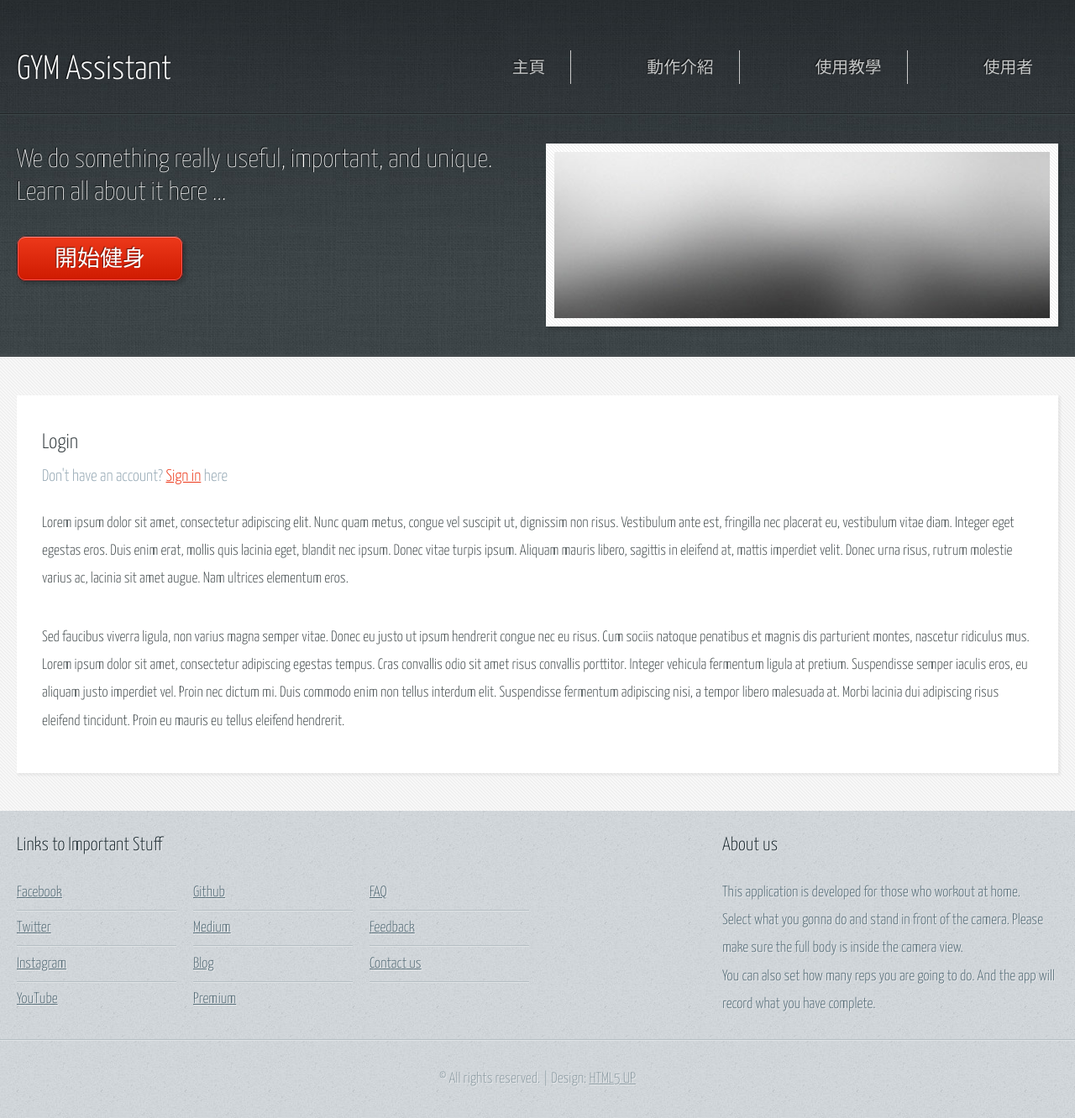
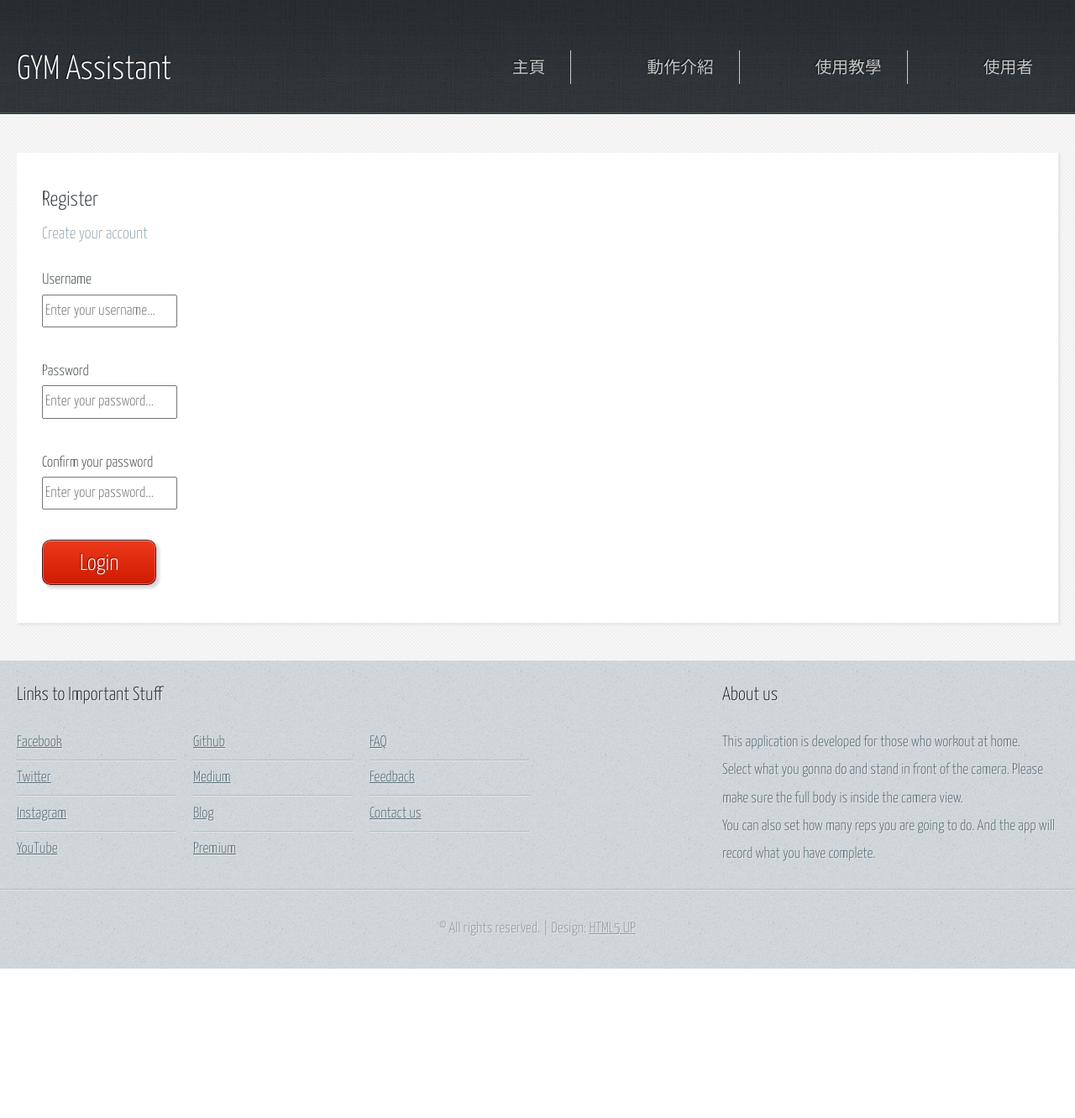
Before and after one commit to DinoQYZ/Senior-Project-mediapipe-flask-postgres, a Flask app: page /register in a window 1280 px wide. Shown: the whole page at 84% size. After the commit the page ends 1154 px from the top, so only its background shows below. Run offline with Flask 2, Linux system fonts and the light colour scheme.

Commit message:
2022-11-13 16:48

```diff
--- a/templates/index.html
+++ b/templates/index.html
@@ -31,7 +31,7 @@
 								<li><a href="{{ url_for('index') }}">主頁</a></li>
 								<li><a href="#">動作介紹</a></li>
 								<li><a href="#">使用教學</a></li>
-								<li><a href="#">使用者</a>
+								<li><a href="{{ url_for('login') }}">使用者</a>
 									<ul>
 
 										<a href="#">服務據點</a>
--- a/templates/register.html
+++ b/templates/register.html
@@ -43,26 +43,6 @@
 					</div>
 				</div>
 			</div>
-			<div id="banner">
-				<div class="container">
-					<div class="row">
-						<div class="col-6 col-12-medium">
-
-							<!-- Banner Copy -->
-							<p>We do something really useful, important, and unique. Learn all about it here ...</p>
-							<a href="{{ url_for('action') }}" class="button-large">開始健身</a>
-
-						</div>
-						<div class="col-6 col-12-medium imp-medium">
-
-							<!-- Banner Image -->
-							<a href="#" class="bordered-feature-image"><img
-									src="{{ url_for('static', filename = 'images/banner.jpg') }}" alt="" /></a>
-
-						</div>
-					</div>
-				</div>
-			</div>
 		</section>
 
 
@@ -75,27 +55,25 @@
 						<!-- Main Content -->
 						<section>
 							<header>
-									<h2>Login</h2>
-									<h3>Don't have an account? <a>Sign in</a> here</h3>
+								<h2>Register</h2>
+								<h3>Create your account</h3>
 							</header>
 							<p>
-									Lorem ipsum dolor sit amet, consectetur adipiscing elit. Nunc quam metus, congue
-									vel suscipit ut, dignissim non risus. Vestibulum ante est, fringilla nec placerat
-									eu, vestibulum vitae diam. Integer eget egestas eros. Duis enim erat, mollis quis
-									lacinia eget, blandit nec ipsum. Donec vitae turpis ipsum. Aliquam mauris libero,
-									sagittis in eleifend at, mattis imperdiet velit. Donec urna risus, rutrum molestie
-									varius ac, lacinia sit amet augue. Nam ultrices elementum eros.
+								Username
+								<br><input type="text" name="username" placeholder="Enter your username...">
 							</p>
 							<p>
-									Sed faucibus viverra ligula, non varius magna semper vitae. Donec eu justo ut ipsum
-									hendrerit congue nec eu risus. Cum sociis natoque penatibus et magnis dis parturient
-									montes, nascetur ridiculus mus. Lorem ipsum dolor sit amet, consectetur adipiscing
-									egestas tempus. Cras convallis odio sit amet risus convallis porttitor. Integer
-									vehicula fermentum ligula at pretium. Suspendisse semper iaculis eros, eu aliquam
-									justo imperdiet vel. Proin nec dictum mi. Duis commodo enim non tellus interdum
-									elit. Suspendisse fermentum adipiscing nisi, a tempor libero malesuada at. Morbi
-									lacinia dui adipiscing risus eleifend tincidunt. Proin eu mauris eu tellus eleifend
-									hendrerit.
+								Password
+								<br><input type="Password" name="password" placeholder="Enter your password...">
+							</p>
+							<p>
+								Confirm your password
+								<br><input type="Password" name="password" placeholder="Enter your password...">
+							</p>
+							<p>
+								<a href="" class="button-large">
+								<font color="#fff">Login</font>
+							</a>
 							</p>
 						</section>
 
```
Also changed, not shown: templates/login.html (+3 -23 lines). Lines whose indentation alone changed are shown as unchanged.
